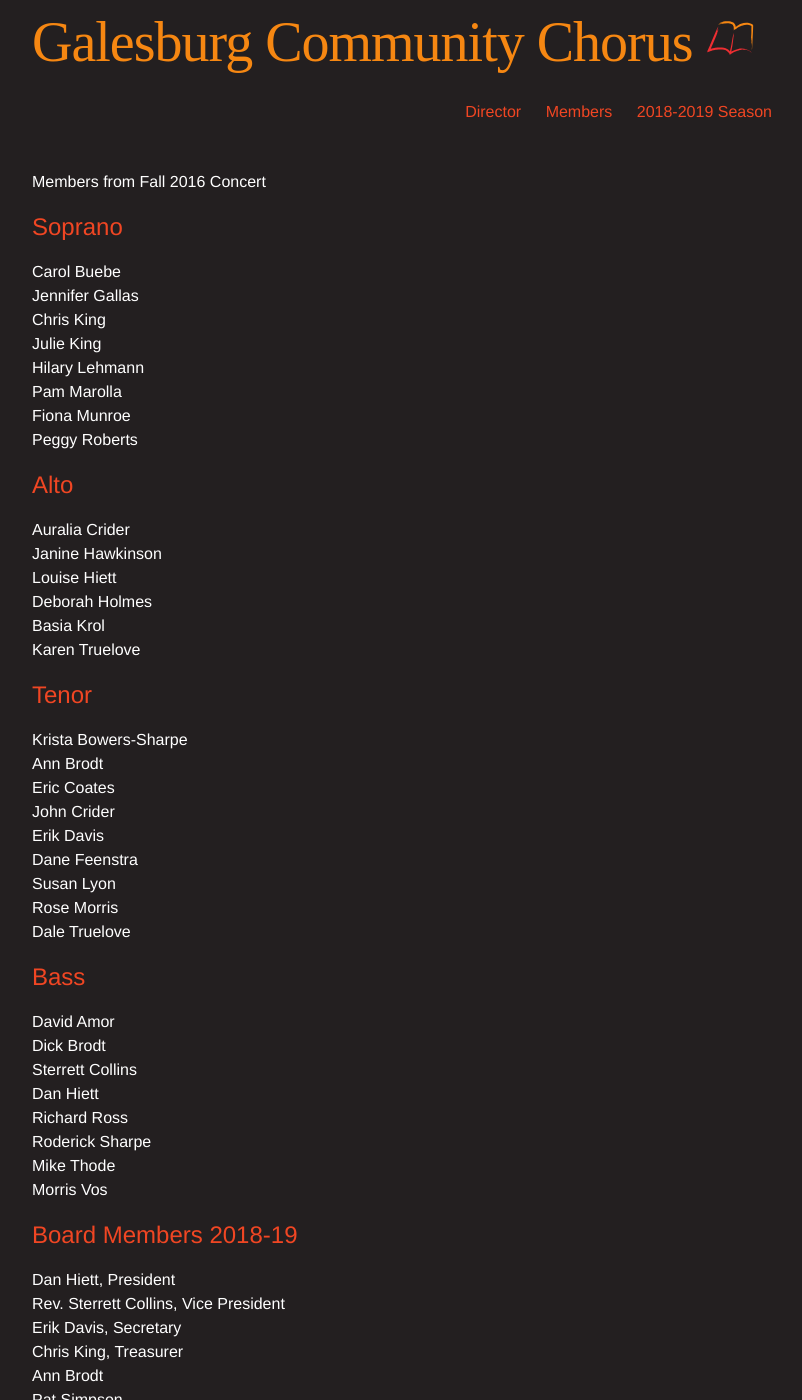
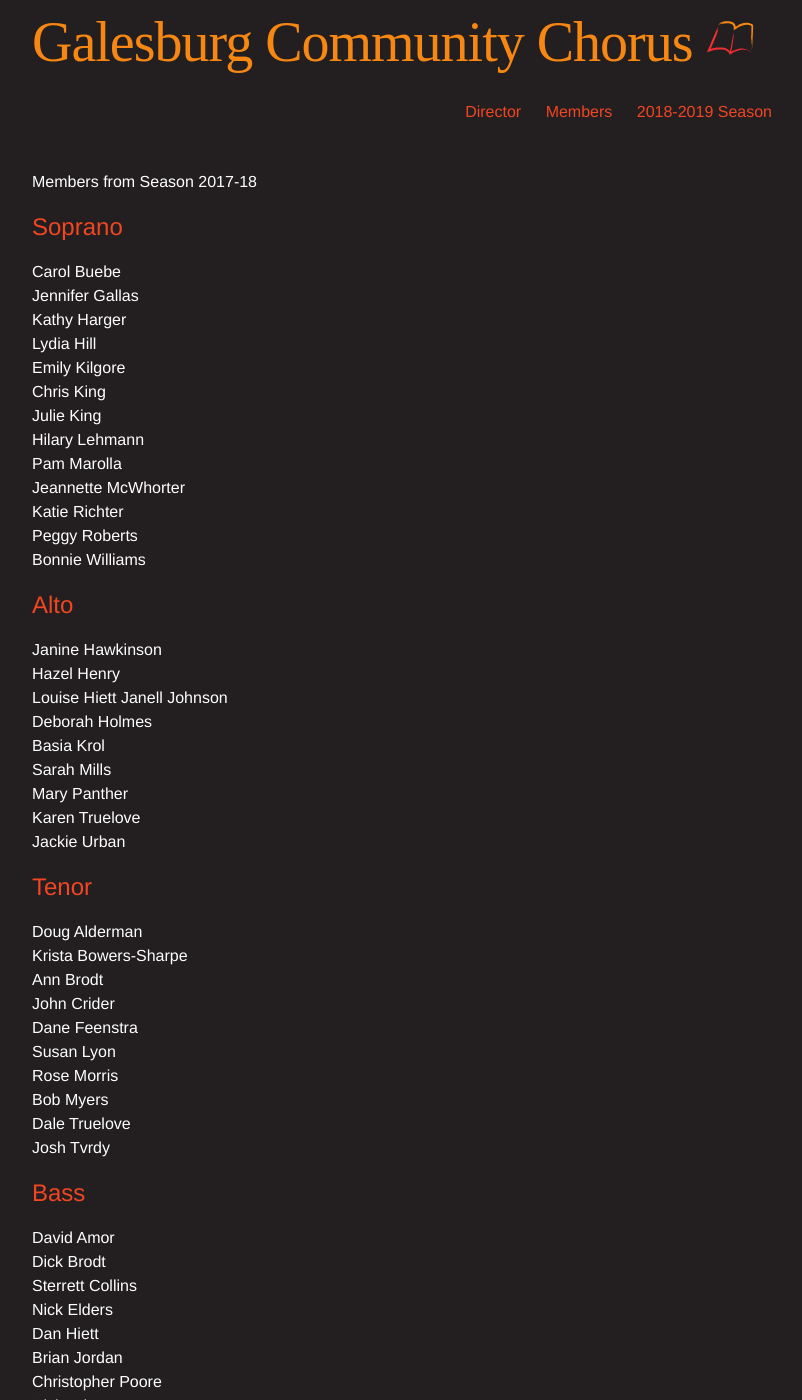
Before and after one commit to galesburgchorus/galesburgchorus.github.io, a Jekyll site: the page built from members.md, in a window 1280 px wide and 1400 px high. Shown: the whole window, without its empty margins (238-1040 px from the left). Built offline with Jekyll 4.4.1, drawn with Linux system fonts in a browser that asks for light colours; some web fonts are replaced.

Commit message:
Update members.md

```diff
--- a/members.md
+++ b/members.md
@@ -8,43 +8,57 @@ published: true
 
 
 
-Members from Fall 2016 Concert
+Members from Season 2017-18
 
 ## Soprano
 Carol Buebe
 Jennifer Gallas
+Kathy Harger
+Lydia Hill
+Emily Kilgore
 Chris King
 Julie King
 Hilary Lehmann
 Pam Marolla
-Fiona Munroe
+Jeannette McWhorter
+Katie Richter
 Peggy Roberts
+Bonnie Williams
 
 ## Alto
-Auralia Crider
 Janine Hawkinson
+Hazel Henry
 Louise Hiett
+Janell Johnson
 Deborah Holmes
 Basia Krol
+Sarah Mills
+Mary Panther
 Karen Truelove
+Jackie Urban
 
 ## Tenor
+Doug Alderman
 Krista Bowers-Sharpe
 Ann Brodt
-Eric Coates
 John Crider
-Erik Davis
 Dane Feenstra
 Susan Lyon
 Rose Morris
+Bob Myers
 Dale Truelove
+Josh Tvrdy
 
 ## Bass
 David Amor
 Dick Brodt
 Sterrett Collins
+Nick Elders
 Dan Hiett
+Brian Jordan
+Christopher Poore
 Richard Ross
+Chuck Schulz
 Roderick Sharpe
 Mike Thode
 Morris Vos
```
